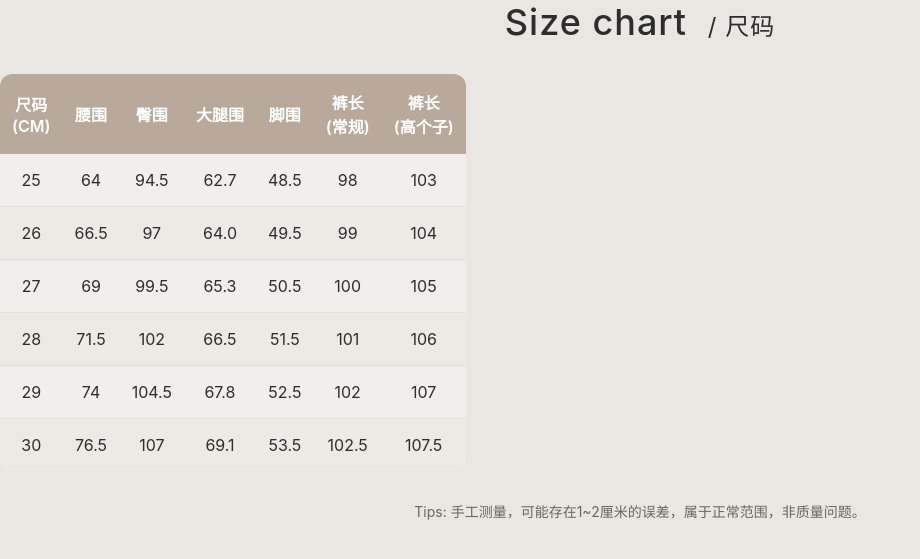
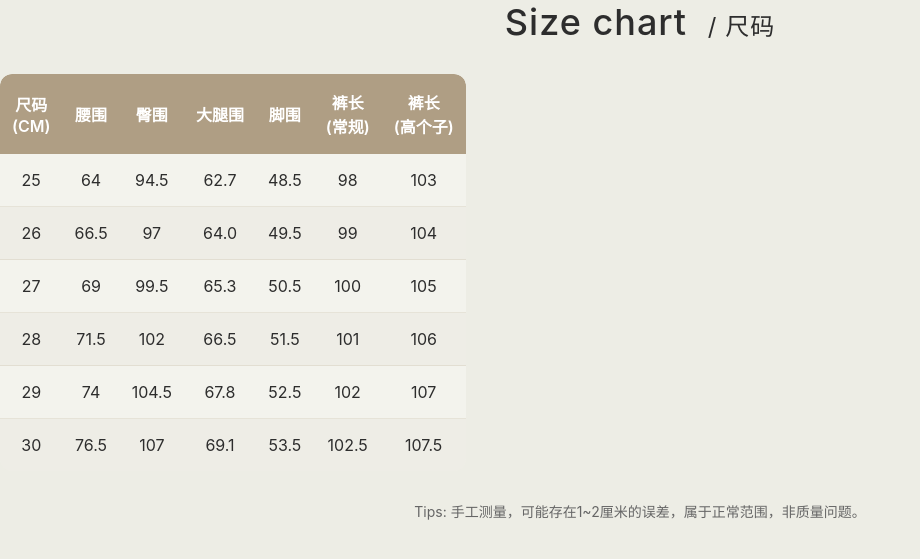
Before and after one commit to Emotion04/Sizeflow, a Flask app: template template/kraft paper.html in a window 1280 px wide. Shown: the top 559 px of the page, without its empty margins (0-920 px from the left). Run offline with Flask 3, Linux system fonts and the light colour scheme; the template is opened without the code that fills it, so the values that code supplies are empty.

Commit message:
优化kraft paper模板配色: 表头#af9e84 + 底色#edede5
Co-Authored-By: Claude Opus 4.7 <noreply@anthropic.com>

```diff
--- a/template/kraft paper.html
+++ b/template/kraft paper.html
@@ -15,7 +15,7 @@
         html, body {
             margin: 0;
             padding: 0;
-            background-color: #EAE7E2;
+            background-color: #edede5;
             box-sizing: border-box;
         }
         body {
@@ -51,7 +51,7 @@
         }
 
         th {
-            background-color: #B8A99A; /* 表头浅棕色 */
+            background-color: #af9e84;
             color: #FFFFFF;
             font-weight: 600;
             padding: 16px 12px;
@@ -73,7 +73,7 @@
             padding: 16px 12px;
             text-align: center;
             font-size: 16px;
-            border-bottom: 1px solid rgba(184, 169, 154, 0.2);
+            border-bottom: 1px solid rgba(175, 158, 132, 0.2);
         }
 
         tr:last-child td {
```
